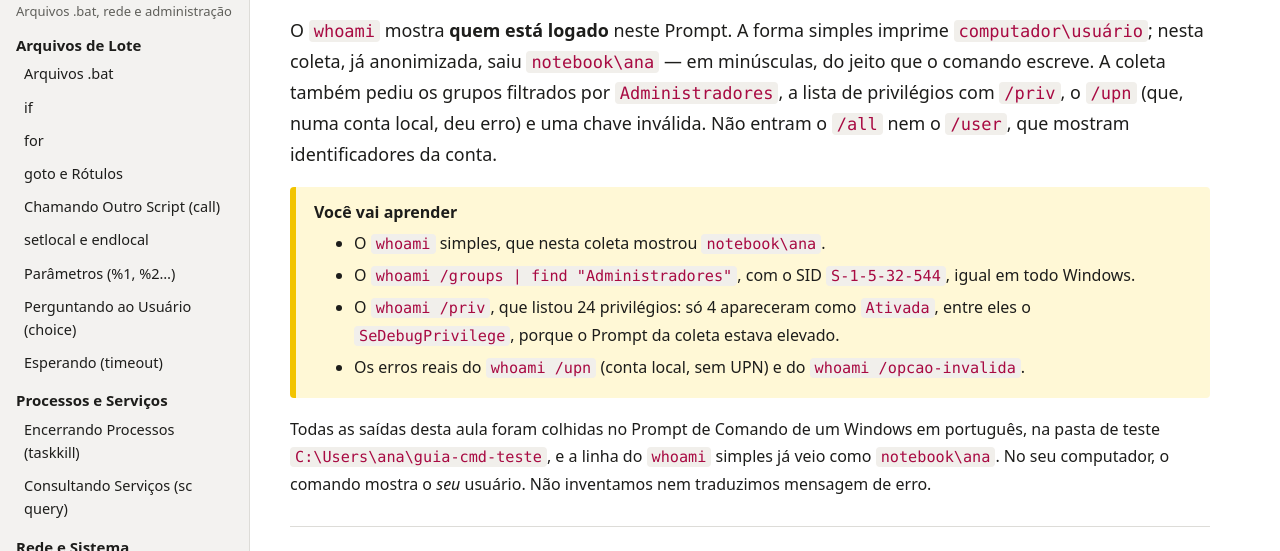
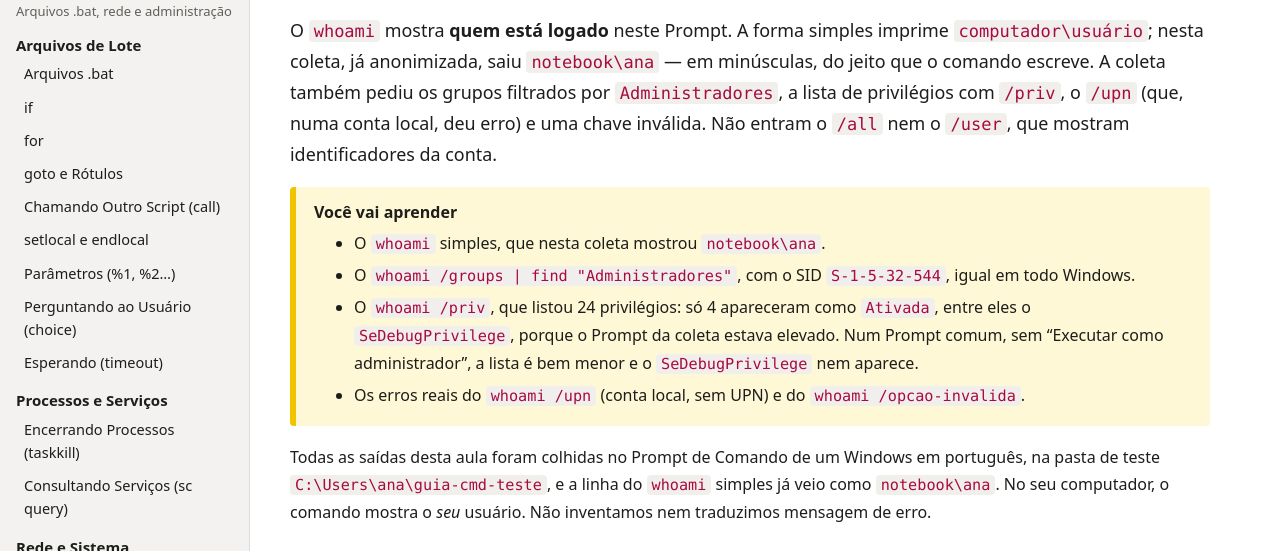
Before and after one commit to Wallysondevs/guia-cmd, a plain HTML site: page whoami.html in a window 1280 px wide. Shown: the part 190-741 px from the top of the page. Drawn offline with Linux system fonts and the light colour scheme.

Commit message:
whoami: nota sobre a lista de /priv num Prompt sem elevacao.

```diff
--- a/whoami.html
+++ b/whoami.html
@@ -23,7 +23,7 @@
 <div class="note"><strong>Você vai aprender</strong><ul>
 <li>O <code>whoami</code> simples, que nesta coleta mostrou <code>notebook\ana</code>.</li>
 <li>O <code>whoami /groups | find "Administradores"</code>, com o SID <code>S-1-5-32-544</code>, igual em todo Windows.</li>
-<li>O <code>whoami /priv</code>, que listou 24 privilégios: só 4 apareceram como <code>Ativada</code>, entre eles o <code>SeDebugPrivilege</code>, porque o Prompt da coleta estava elevado.</li>
+<li>O <code>whoami /priv</code>, que listou 24 privilégios: só 4 apareceram como <code>Ativada</code>, entre eles o <code>SeDebugPrivilege</code>, porque o Prompt da coleta estava elevado. Num Prompt comum, sem “Executar como administrador”, a lista é bem menor e o <code>SeDebugPrivilege</code> nem aparece.</li>
 <li>Os erros reais do <code>whoami /upn</code> (conta local, sem UPN) e do <code>whoami /opcao-invalida</code>.</li>
 </ul></div>
 <p>Todas as saídas desta aula foram colhidas no Prompt de Comando de um Windows em português, na pasta de teste <code>C:\Users\ana\guia-cmd-teste</code>, e a linha do <code>whoami</code> simples já veio como <code>notebook\ana</code>. No seu computador, o comando mostra o <em>seu</em> usuário. Não inventamos nem traduzimos mensagem de erro.</p>
```
